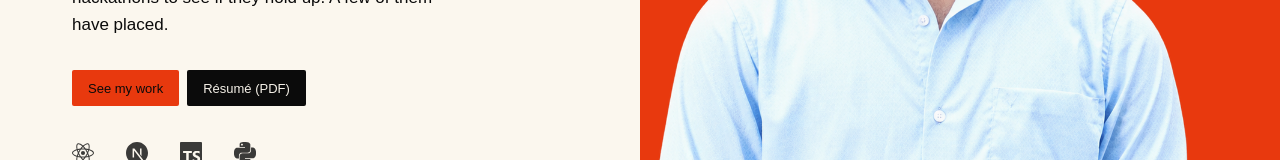
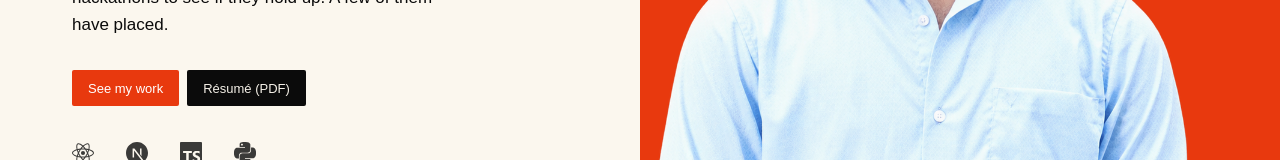
Before and after one commit to jeffreysolomon123/jeffreysolomon, a Next.js app: page / in a window 1280 px wide. Shown: the part 452-612 px from the top of the page. Built offline with nearby package versions, Linux system fonts and the light colour scheme; a web font is replaced by a local one.

Commit message:
fix: updated resume

```diff
--- a/src/components/Hero.tsx
+++ b/src/components/Hero.tsx
@@ -26,7 +26,7 @@ export function Hero() {
           <p className="mt-8 max-w-[40ch] text-[17px] leading-[1.6] text-fg">{profile.intro}</p>
 
           <div className="mt-8 flex flex-wrap gap-2">
-            <Button href="#work" variant="accent">
+            <Button href="#work" variant="accent" className="text-white">
               See my work
             </Button>
             {profile.resume && (
```
Also changed, not shown: 1 other file (tests, documents, lock files or other folders).
